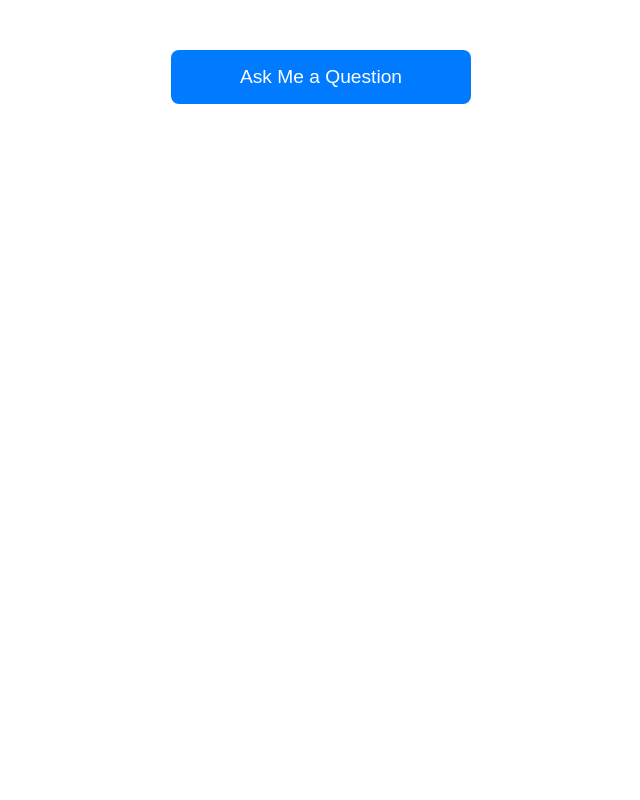
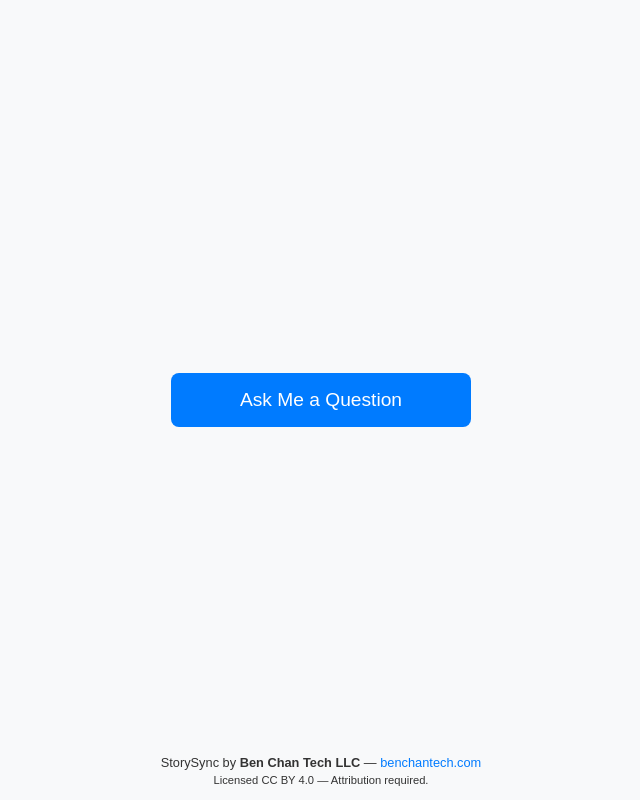
Before and after one commit to benchantech/storysync, a plain HTML site: page index.html in a window 1280 px wide. Shown: the whole page, without its empty margins (319-959 px from the left). Drawn offline with Linux system fonts and the light colour scheme.

Commit message:
Update index.html

```diff
--- a/index.html
+++ b/index.html
@@ -1,7 +1,30 @@
+<!DOCTYPE html>
+<html lang="en">
+<head>
+  <meta charset="UTF-8">
+  <title>StorySync — Ben Chan | benchantech.com</title>
+  <meta name="viewport" content="width=device-width, initial-scale=1">
+  <meta name="description" content="StorySync by Ben Chan Tech LLC. Learn more at benchantech.com.">
+  <meta name="author" content="Ben Chan Tech LLC">
+  <meta property="og:title" content="StorySync — Ben Chan">
+  <meta property="og:description" content="StorySync recording tool by Ben Chan Tech LLC.">
+  <meta property="og:url" content="https://benchantech.com/storysync">
+  <meta property="og:type" content="website">
   <style>
+    body {
+      margin: 0;
+      padding: 0;
+      display: flex;
+      flex-direction: column;
+      justify-content: center;
+      align-items: center;
+      height: 100vh;
+      background-color: #f8f9fa;
+      font-family: Arial, sans-serif;
+    }
     #storyTeller {
-  display: none;
-  margin: 50px auto;
+      display: block;
+      margin: 0 auto;
       padding: 16px 32px;
       font-size: 1.2em;
       background-color: #007BFF;
@@ -13,30 +36,30 @@
       width: 80%;
       max-width: 300px;
     }
-
     #storyTeller:active {
       background-color: #0056b3;
     }
+    footer {
+      position: absolute;
+      bottom: 10px;
+      text-align: center;
+      font-size: 0.8rem;
+      color: #333;
+    }
+    footer p {
+      margin: 4px 0;
+    }
+    footer a {
+      color: #007BFF;
+      text-decoration: none;
+    }
   </style>
-
+</head>
+<body>
   <button id="storyTeller" href="shortcuts://run-shortcut?name=Storyteller&input=What%20was%20your%20first%20job%3F">Ask Me a Question</button>
-
-<script>
-  async function setRandomQuestion() {
-    try {
-      const res = await fetch('/assets/json/questions.json');
-      const data = await res.json();
-      const questions = data.questions;
-      const randomQ = questions[Math.floor(Math.random() * questions.length)];
-      const encodedQ = encodeURIComponent(randomQ);
-
-      const link = `shortcuts://run-shortcut?name=Storyteller&input=${encodedQ}`;
-      document.getElementById('storyTeller').setAttribute('href', link);
-      document.getElementById('storyTeller').style.display = 'block';
-    } catch (err) {
-      console.error('Error fetching questions:', err);
-    }
-  }
-
-  setRandomQuestion();
-</script>
+  <footer>
+    <p>StorySync by <strong>Ben Chan Tech LLC</strong> — <a href="https://benchantech.com" target="_blank">benchantech.com</a></p>
+    <p style="font-size:0.7rem;">Licensed CC BY 4.0 — Attribution required.</p>
+  </footer>
+</body>
+</html>
```
Lines whose indentation alone changed are shown as unchanged.
